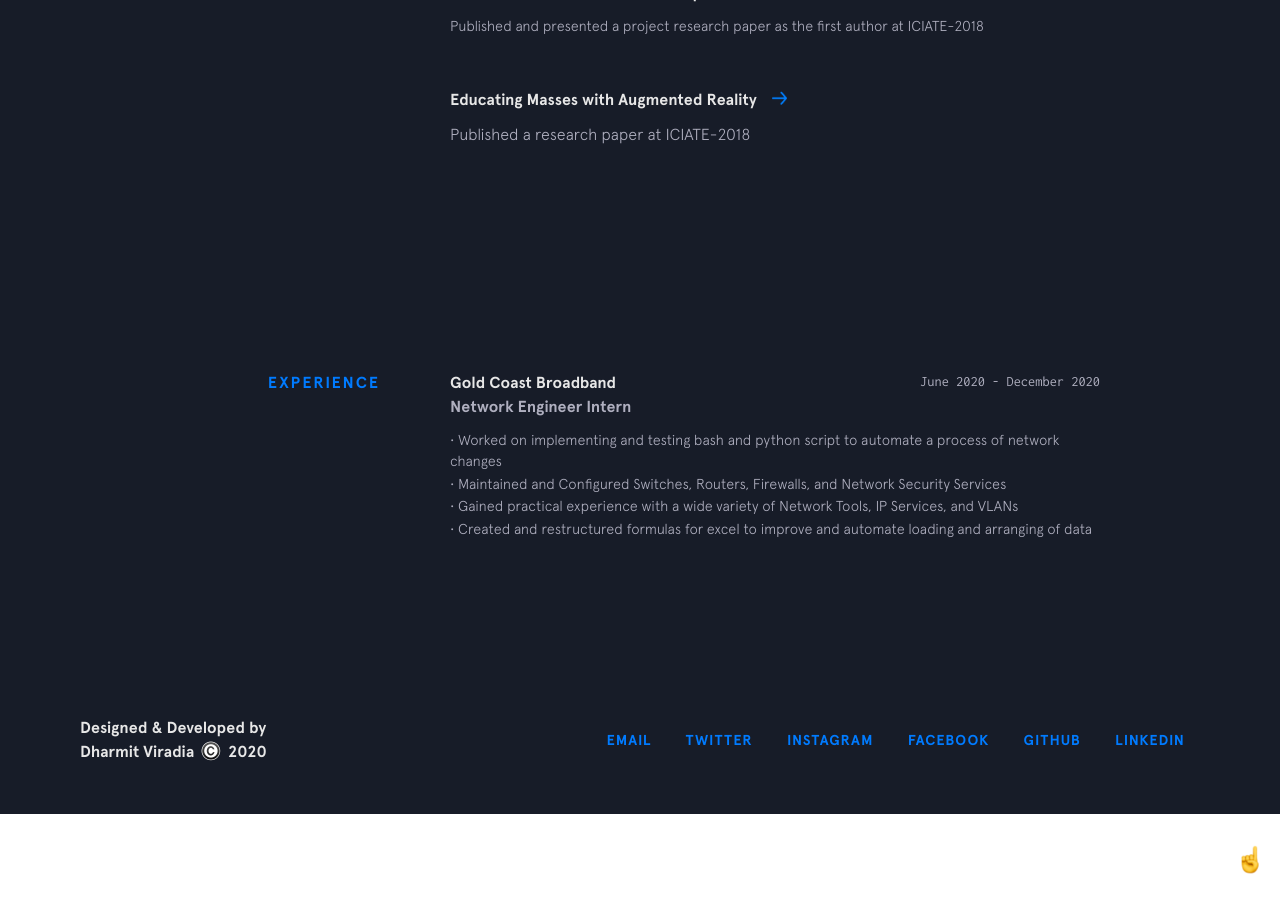
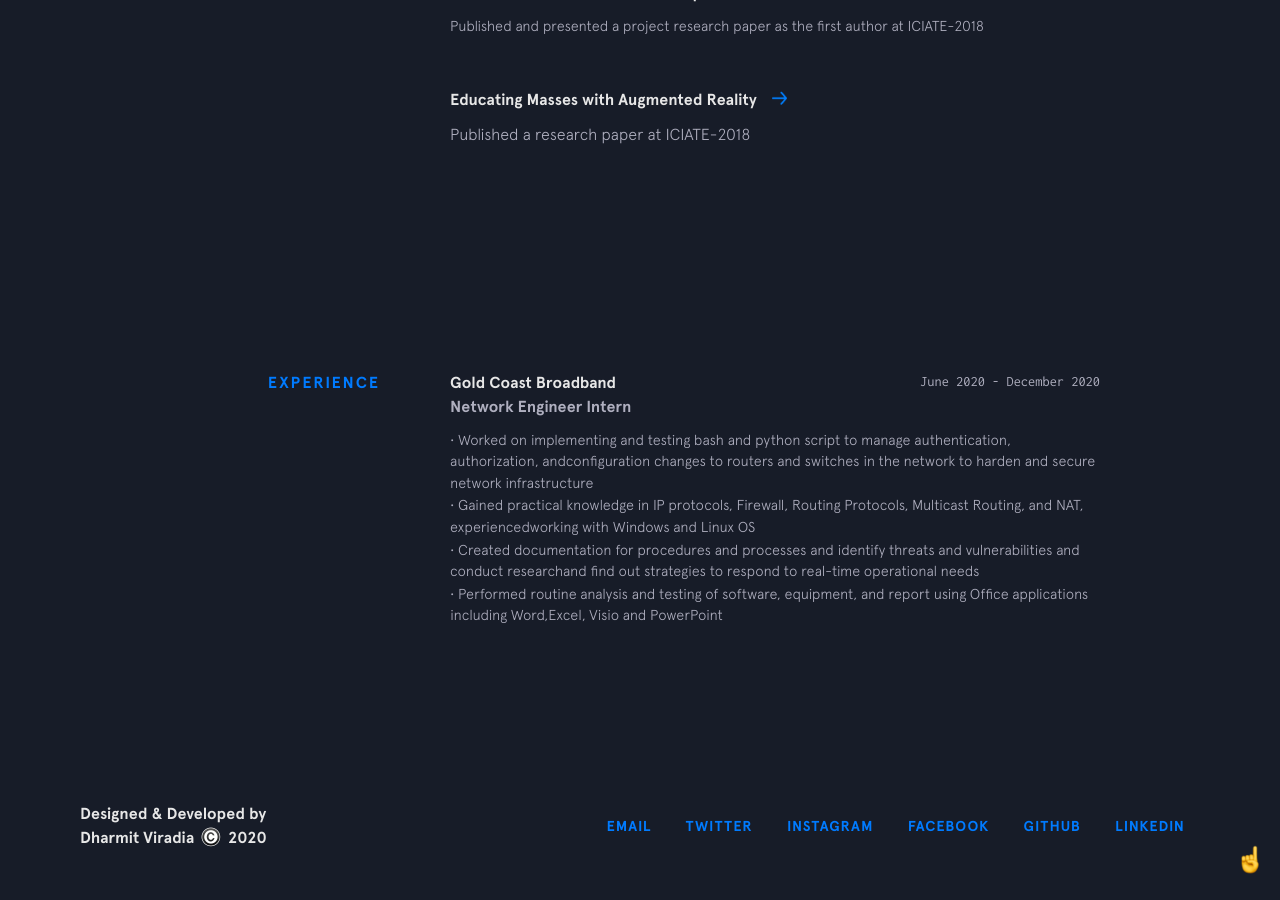
Before and after one commit to dharmitviradia/dharmitviradia.github.io, a Jekyll site: the page built from index.html, in a window 1280 px wide and 900 px high, scrolled down 3534 px. Built offline with Jekyll 4.4.1, drawn with Linux system fonts in a browser that asks for light colours; nearby versions of some CDN libraries.

Commit message:
Update experience.html

```diff
--- a/_includes/experience.html
+++ b/_includes/experience.html
@@ -10,9 +10,9 @@
         <div class="experience__time">June 2020 - December 2020</div>
       </div>
     </div>
-    <p>• Worked on implementing and testing bash and python script to automate a process of network changes</p>
-    <p>• Maintained and Configured Switches, Routers, Firewalls, and Network Security Services</p>
-    <p>• Gained practical experience with a wide variety of Network Tools, IP Services, and VLANs</p>
-    <p>• Created and restructured formulas for excel to improve and automate loading and arranging of data</p>
+    <p>• Worked on implementing and testing bash and python script to manage authentication, authorization, andconfiguration changes to routers and switches in the network to harden and secure network infrastructure</P>
+    <p>• Gained practical knowledge in IP protocols, Firewall, Routing Protocols, Multicast Routing, and NAT, experiencedworking with Windows and Linux OS</p>
+    <p>• Created documentation for procedures and processes and identify threats and vulnerabilities and conduct researchand find out strategies to respond to real-time operational needs</p>
+    <p>• Performed routine analysis and testing of software, equipment, and report using Office applications including Word,Excel, Visio and PowerPoint</p>
   </div>
 </section>
```
